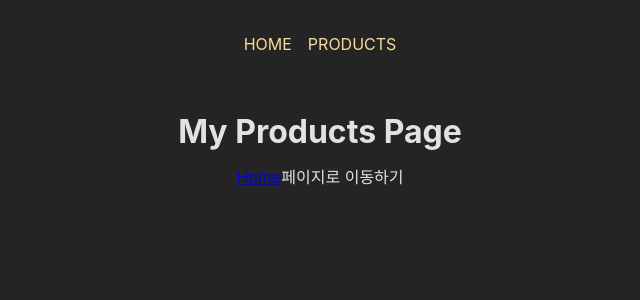
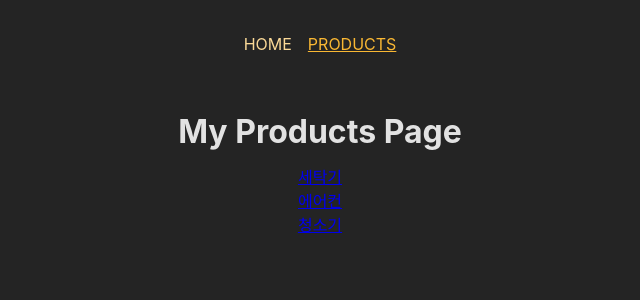
Before and after one commit to JinWooP98/react-study202406, a React (Create React App) app: page /products in a window 1280 px wide. Shown: the top 300 px of the page, without its empty margins (320-960 px from the left). Built offline with nearby package versions, Linux system fonts and the light colour scheme.

Commit message:
# 리액트 라우터, 패치

```diff
--- a/src/App.js
+++ b/src/App.js
@@ -4,6 +4,7 @@
 import {createBrowserRouter, RouterProvider} from "react-router-dom";
 import RootLayout from "./components/RouteExample/layout/RootLayout";
 import ErrorPage from "./components/RouteExample/pages/ErrorPage";
+import ProductDetail from "./components/RouteExample/pages/ProductDetail";
 
 const router = createBrowserRouter([
 
@@ -12,8 +13,10 @@
       element: <RootLayout />,
       errorElement:<ErrorPage />,
       children: [
-          {path:'/', element: <Home />},
-          {path:'/products', element: <Products />},
+          // 홈페이지의 경우 path를 비워두는 것 보단 index:true로 해주는 것이 더 적합하다.
+          {index:true, element: <Home />},
+          {path:'products', element: <Products />},
+          {path:'products/:prodId/page/:pageNo', element: <ProductDetail />},
       ]
     },
 ]);
--- a/src/components/RouteExample/layout/MainNavigation.js
+++ b/src/components/RouteExample/layout/MainNavigation.js
@@ -1,17 +1,25 @@
 import React from 'react';
-import {Link} from 'react-router-dom'
+import {NavLink} from 'react-router-dom'
 import styles from './MainNavigation.module.scss'
 
 const MainNavigation = () => {
+
+    const activeFn = ({isActive}) => {
+        // NavLink 컴포넌트에 className 프롭스에 함수를 전달하면
+        // 첫번째 파라미터에 어떤 객체정보를 준다.
+        // console.log(aa);
+        return isActive ? styles.active : undefined;
+    }
+
     return (
         <header className={styles.header}>
             <nav>
                 <ul className={styles.list}>
                     <li>
-                        <Link to="/">HOME</Link>
+                        <NavLink to="" className={activeFn} >HOME</NavLink>
                     </li>
                     <li>
-                        <Link to="/products">PRODUCTS</Link>
+                        <NavLink to="products" className={activeFn}>PRODUCTS</NavLink>
                     </li>
                 </ul>
             </nav>
--- a/src/components/RouteExample/layout/MainNavigation.module.scss
+++ b/src/components/RouteExample/layout/MainNavigation.module.scss
@@ -13,5 +13,11 @@
   a {
     text-decoration: none;
     color: var(--color-primary-400);
+
+    &:hover,
+    &.active {
+      color: var(--color-primary-800);
+      text-decoration: underline;
+    }
   }
 }
--- a/src/components/RouteExample/pages/Home.js
+++ b/src/components/RouteExample/pages/Home.js
@@ -7,7 +7,7 @@
         <>
             <h1>My Home Page</h1>
             <p>
-                <Link to={'/products'}>Products</Link>페이지로 이동하기
+                <Link to={'products'}>Products</Link>페이지로 이동하기
             </p>
         </>
 
--- /dev/null
+++ b/src/components/RouteExample/pages/ProductDetail.js
@@ -0,0 +1,19 @@
+import React from 'react';
+import {useParams} from "react-router-dom";
+
+const ProductDetail = () => {
+
+    // 주소에 전달된 파라미터 읽기
+    const params = useParams();
+
+    return (
+        <>
+            <h1>제품 상세보기 화면</h1>
+            <p>
+                제품ID : {params.prodId}, 페이지번호 : {params.pageNo}
+            </p>
+        </>
+    );
+};
+
+export default ProductDetail;
--- a/src/components/RouteExample/pages/Products.js
+++ b/src/components/RouteExample/pages/Products.js
@@ -1,14 +1,25 @@
 import React from 'react';
 import {Link} from 'react-router-dom'
 
+const DUMMY_PRODUCTS = [
+    {id: 'p1', name:'세탁기'},
+    {id: 'p2', name:'에어컨'},
+    {id: 'p3', name:'청소기'},
+]
 const Products = () => {
     console.log('products!')
     return (
         <>
             <h1>My Products Page</h1>
-            <p>
-                <Link to={'/'}>Home</Link>페이지로 이동하기
-            </p>
+            <ul>
+                {
+                    DUMMY_PRODUCTS.map(prod => (
+                        <li key={prod.id}>
+                           <Link to={`${prod.id}/page/10`}>{prod.name}</Link>
+                        </li>
+                    ))
+                }
+            </ul>
         </>
     );
 };
```
